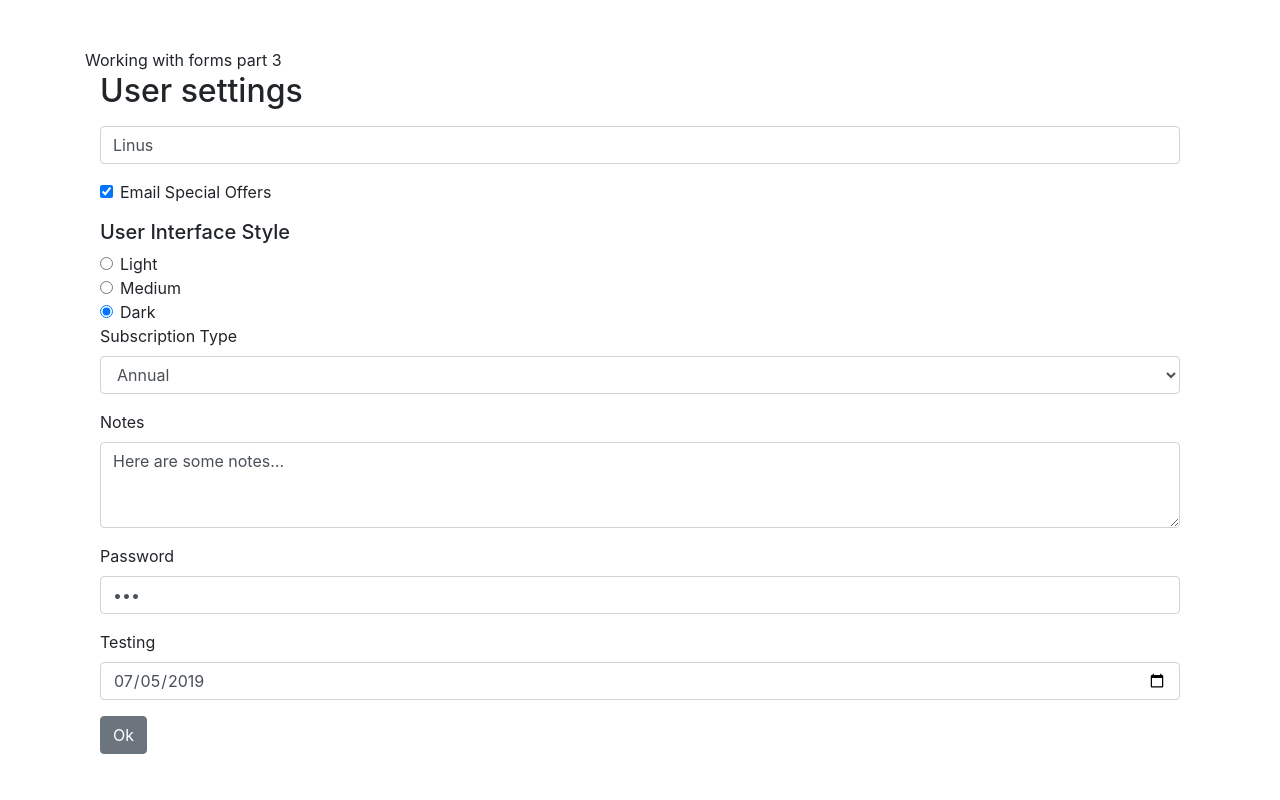
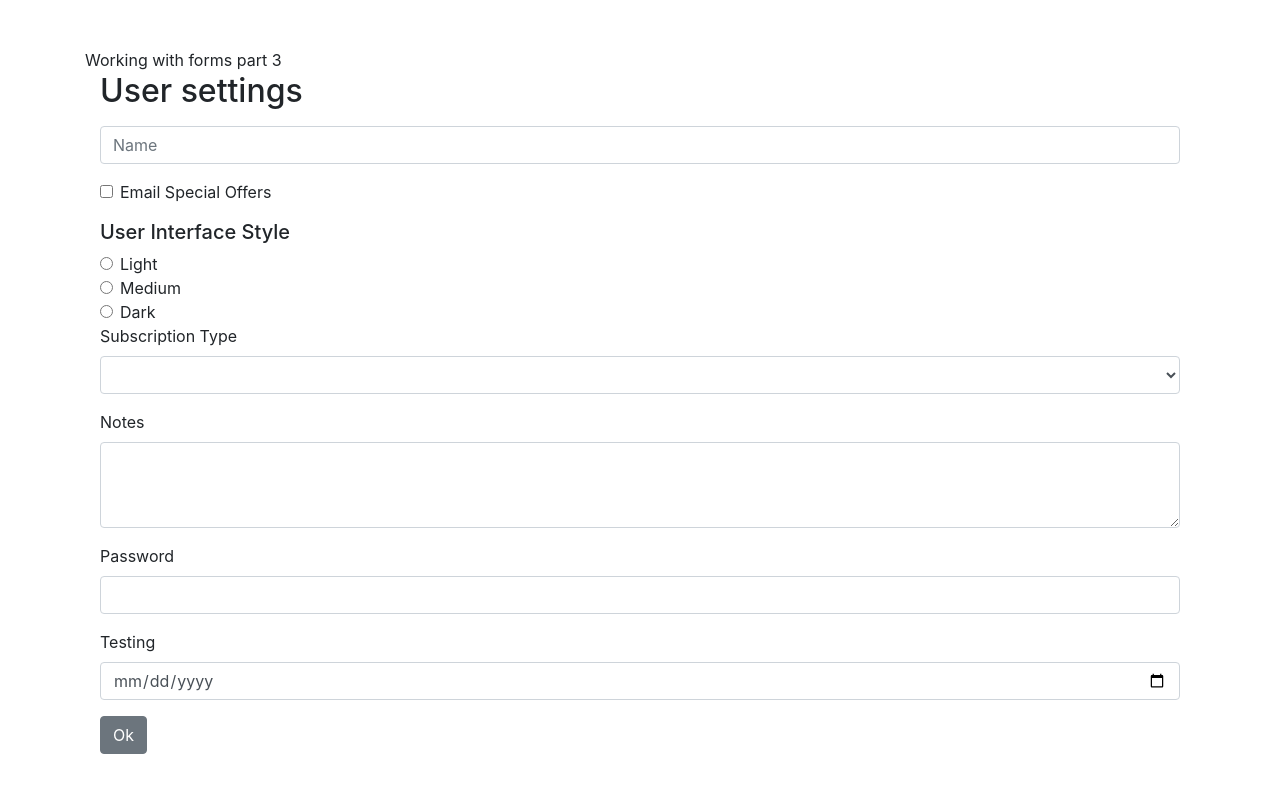
Before and after one commit to ImsirovicAjdin/angular-9pukcv, an Angular app: page / in a window 1280 px wide. Shown: the top 800 px of the page. Built offline with nearby package versions, Linux system fonts and the light colour scheme.

Commit message:
(1) null out all the form fields, (2) ngNativeValidate will allow the browser to validate each control now, (3) ...with the help of the 'required' attribute, (4) pattern="B.*" is a great replacement for regex, (5) minlength="3" maxlength="4", (6) alternatively, type="number" min="3" max="4"

```diff
--- a/src/app/user-settings-form/user-settings-form.component.html
+++ b/src/app/user-settings-form/user-settings-form.component.html
@@ -1,9 +1,9 @@
 <div class="container">
       <h2>User settings</h2>
-      <form #form="ngForm">
+      <form #form="ngForm" ngNativeValidate>
         <div class="form-group">
         <label for="name"></label>
-        <input id="name" name="name" class="form-control" placeholder="Name" [(ngModel)]="userSettings.name" />
+        <input id="name" name="name" class="form-control" placeholder="Name" [(ngModel)]="userSettings.name" required/>
         </div>
 
       <div class="form-check form-group">
--- a/src/app/user-settings-form/user-settings-form.component.ts
+++ b/src/app/user-settings-form/user-settings-form.component.ts
@@ -10,6 +10,7 @@ export class UserSettingsFormComponent implements OnInit {
 
   //userSettings : UserSettings = {
     originalUserSettings : UserSettings = {
+    /*
     name: 'Linus',
     emailOffers: true,
     interfaceStyle: 'dark',
@@ -17,6 +18,14 @@ export class UserSettingsFormComponent implements OnInit {
     notes: 'Here are some notes...',
     password: 'abc',
     testing: '2019-07-05'
+    */
+    name: null,
+    emailOffers: null,
+    interfaceStyle: null,
+    subscriptionType: null,
+    notes: null,
+    password: null,
+    testing: null
   }
 
   userSettings : UserSettings = { ...this.originalUserSettings};
```
